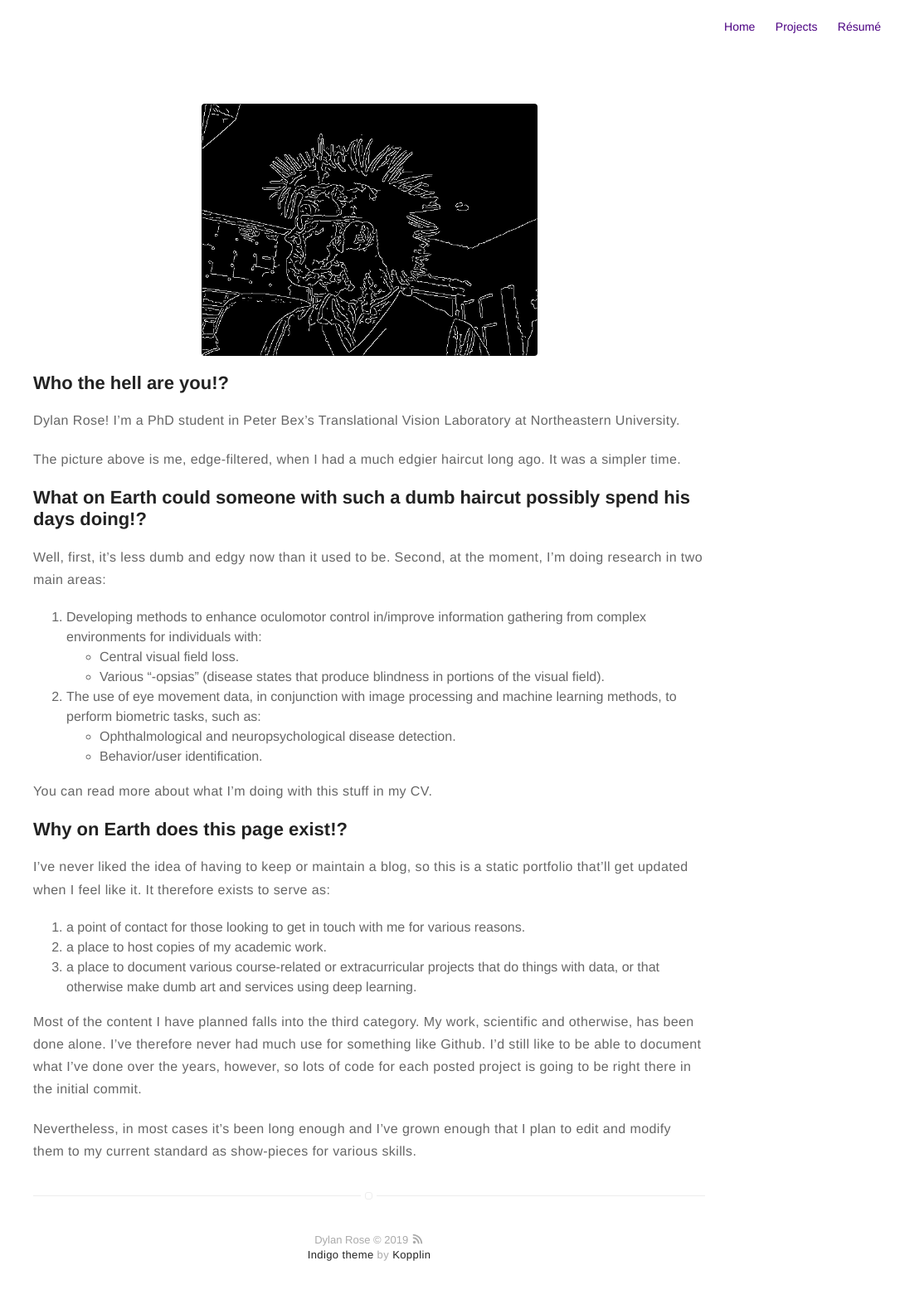
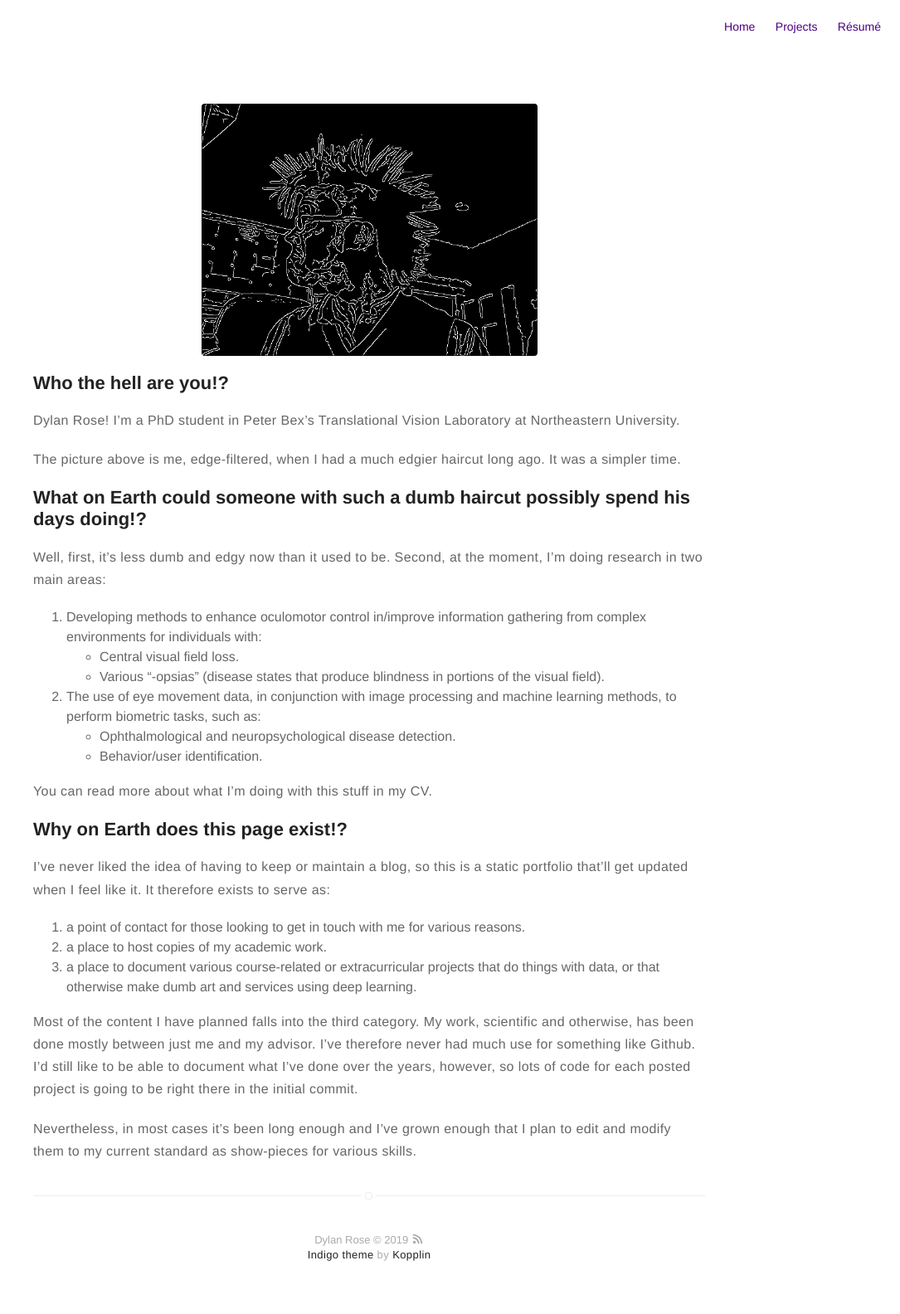
Before and after one commit to Hamcastle/Hamcastle.github.io, a Jekyll site: the page built from about.md, in a window 1280 px wide. Shown: the whole page at 83% size, without its empty margins (195-1280 px from the left). Built offline with Jekyll 4.4.1, drawn with Linux system fonts in a browser that asks for light colours.

```diff
--- a/_config.yml
+++ b/_config.yml
@@ -14,7 +14,7 @@ picture: assets/images/edgy_profile_selfie.png
 # and specify source (external or local).
 resume: true
 resume-external: true
-resume-url: https://drive.google.com/file/d/1mE2fG9dCTHyOhqI7irXxQwF9gBUq_w8r/view?usp=sharing
+resume-url: https://drive.google.com/open?id=1eTgK-QIWoLFCfI-359k9sIDb5F7HarSJ
 
 url: http:/Hamcastle.github.io
 # your url: http://USERNAME.github.io
--- a/about.md
+++ b/about.md
@@ -31,6 +31,6 @@ I've never liked the idea of having to keep or maintain a blog, so this is a sta
  2. a place to host copies of my academic work.
  3. a place to document various course-related or extracurricular projects that do things with data, or that otherwise make dumb art and services using deep learning.
 
-Most of the content I have planned falls into the third category. My work, scientific and otherwise, has been done alone. I've therefore never had much use for something like Github. I'd still like to be able to document what I've done over the years, however, so lots of code for each posted project is going to be right there in the initial commit.
+Most of the content I have planned falls into the third category. My work, scientific and otherwise, has been done mostly between just me and my advisor. I've therefore never had much use for something like Github. I'd still like to be able to document what I've done over the years, however, so lots of code for each posted project is going to be right there in the initial commit.
 
 Nevertheless, in most cases it's been long enough and I've grown enough that I plan to edit and modify them to my current standard as show-pieces for various skills.
```
